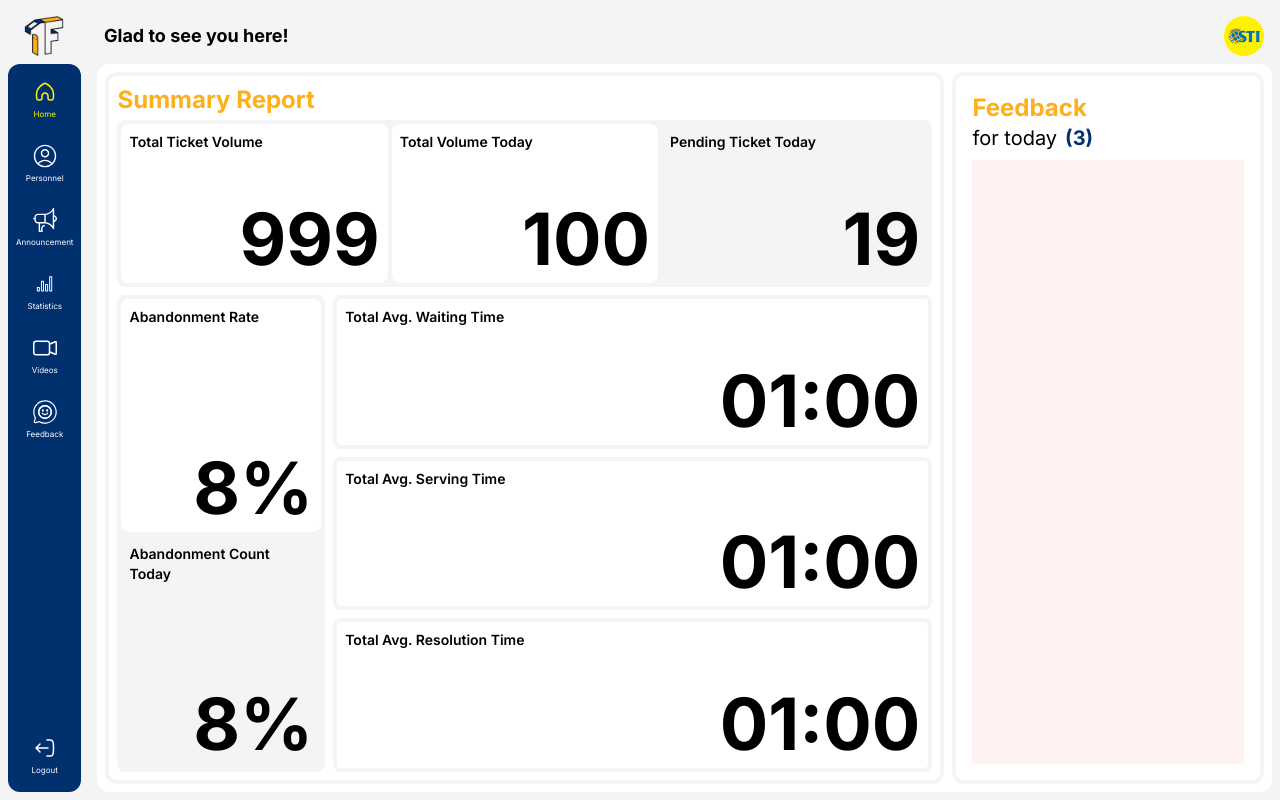
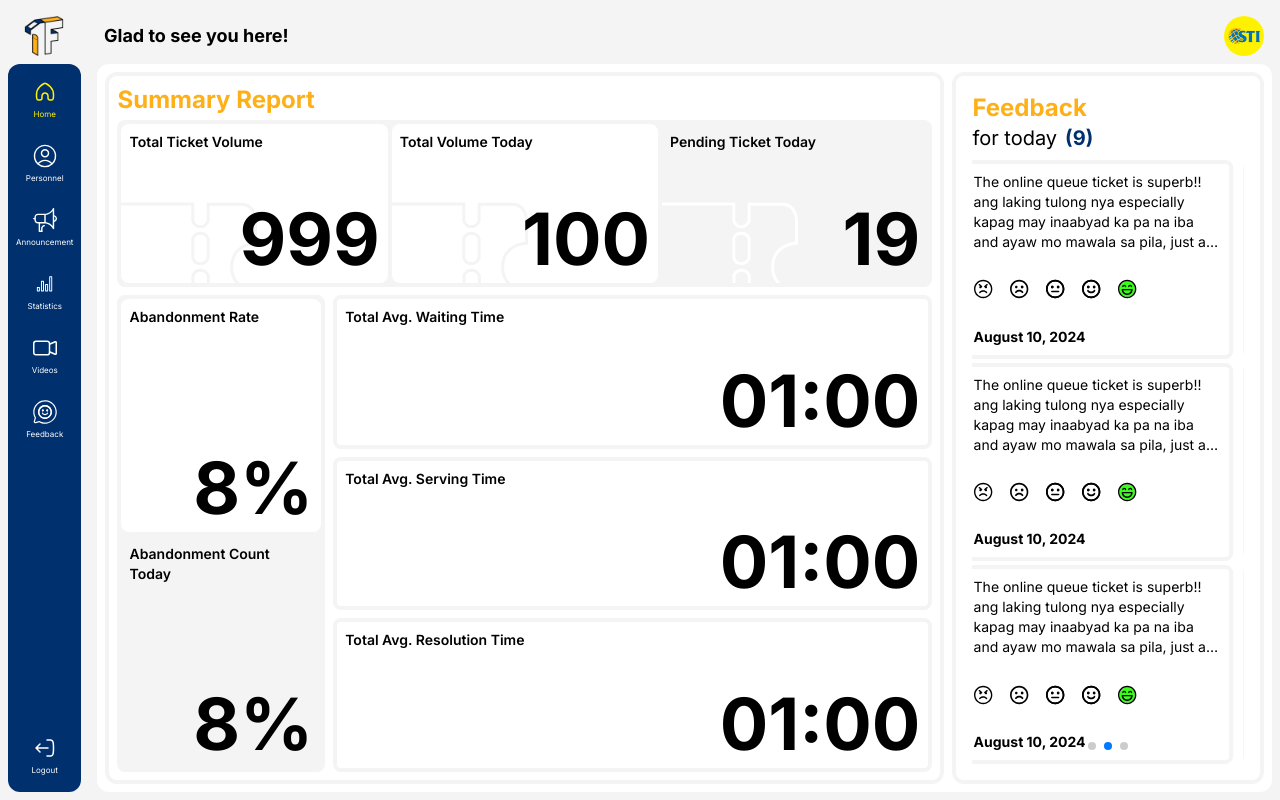
Before and after one commit to hanznikkol/oneflow-admin, a Vue app: page /admin/home in a window 1280 px wide. Built offline with nearby package versions, Linux system fonts and the light colour scheme.

Commit message:
Feedback Swiper

```diff
--- a/src/components/dashboard/MainHomeContainer.vue
+++ b/src/components/dashboard/MainHomeContainer.vue
@@ -82,40 +82,74 @@
     </div>
 
     <!-- Feedback Container -->
-    <div class="flex flex-[1] flex-col gap-2 bg-pure-white border-4 border-main-gray rounded-xl p-4">
+    <div class="w-full flex-1 flex flex-col gap-2 border-4 border-main-gray rounded-xl p-4">
         <div class="w-full h-auto flex-col flex">
             <h1 class="text-2xl font-bold text-custom-orange">Feedback</h1>
             <div class="flex flex-row gap-2 h-auto">
                 <p class="text-xl">for today</p>
-                <p class="text-xl font-bold text-primary">(3)</p>
+                <p class="text-xl font-bold text-primary">({{feedbackItems.length}})</p>
             </div>
         </div>
 
         <!-- Swiper Js -->
-        <div class="flex-1 h-full w-full bg-red-50">
-            <!-- <swiper
-                :space-between="10"
-                :pagination="{ clickable: true }"
-                :modules="modules"
-                class="flex-col flex items-center bg-blue-100"
-                :autoplay="{ delay: 2500, disableOnInteraction: false }"
+        <div class="flex flex-row w-full h-full">
+            <Swiper
+            :slide-per-view="1"
+            :space-between="10"
+            :pagination="{ clickable: true }"
+            :modules="[Pagination, Autoplay, Grid]"
+            class="w-0 flex-grow h-full"
+            :autoplay="{ delay: 5000, disableOnInteraction: false }"
             >
-              <swiper-slide v-for="index in 3" :key="index">{{ index }}</swiper-slide>
-            </swiper> -->
+                <template v-for="(slide, index) in feedbackSlides" :key="index">
+                    <SwiperSlide>
+                        <div class="h-full flex flex-col gap-1"> <!-- Flex container for spacing -->
+                            <FeedbackItem
+                                v-for="(item, itemIndex) in slide"
+                                :key="itemIndex"
+                                :content="item.content"
+                                :reaction="item.reaction"
+                                :date="item.date"
+                            />
+                        </div>
+                    </SwiperSlide>
+                </template>
+            </Swiper>
         </div>
+
     </div>
 </template>
 
 <script setup>
-// import IconTicketDark from '../icons/dashboard_icons/IconTicketDark.vue';
-// import IconTicketLight from '../icons/dashboard_icons/IconTicketLight.vue';
-// import 'swiper/css'
-// import 'swiper/css/pagination'
-// import 'swiper/css/autoplay'
-// import 'swiper/css/grid'
-// import { Swiper } from 'swiper/vue';
-// import { SwiperSlide } from 'swiper/vue';
-// import { Pagination, Autoplay } from 'swiper/modules';
+import { ref, computed } from 'vue';
+import IconTicketDark from '../icons/dashboard_icons/IconTicketDark.vue';
+import IconTicketLight from '../icons/dashboard_icons/IconTicketLight.vue';
+import FeedbackItem from './subcomponents/FeedbackItem.vue';
+import 'swiper/css'
+import 'swiper/css/pagination'
+import 'swiper/css/autoplay'
+import 'swiper/css/grid'
+import { Swiper, SwiperSlide } from 'swiper/vue';
+import { Pagination, Autoplay, Grid } from 'swiper/modules';
 
-// const modules = [Pagination, Autoplay]
+const feedbackItems = ref([
+    { content: "The online queue ticket is superb!! ...", reaction: "Very Good", date: "August 10, 2024" },
+    { content: "Great service, very efficient!", reaction: "Excellent", date: "August 11, 2024" },
+    { content: "Had a good experience, thanks!", reaction: "Good", date: "August 12, 2024" },
+    { content: "The online queue ticket is superb!! ...", reaction: "Very Good", date: "August 10, 2024" },
+    { content: "Great service, very efficient!", reaction: "Excellent", date: "August 11, 2024" },
+    { content: "Had a good experience, thanks!", reaction: "Good", date: "August 12, 2024" },
+    { content: "The online queue ticket is superb!! ...", reaction: "Very Good", date: "August 10, 2024" },
+    { content: "Great service, very efficient!", reaction: "Excellent", date: "August 11, 2024" },
+    { content: "Had a good experience, thanks!", reaction: "Good", date: "August 12, 2024" },
+    // Add more items as needed
+]);
+
+const feedbackSlides = computed(() => {
+    const slides = [];
+    for (let i = 0; i < feedbackItems.value.length; i += 3) {
+        slides.push(feedbackItems.value.slice(i, i + 3));
+    }
+    return slides;
+});
 </script>
--- /dev/null
+++ b/src/components/dashboard/subcomponents/FeedbackItem.vue
@@ -0,0 +1,11 @@
+<template>
+    <div class="w-full h-full flex flex-col border-4 border-main-gray rounded-lg gap-2 p-2">
+        <p class="line-clamp-4 h-full text-sm text-ellipsis overflow-clip">The online queue ticket is superb!! ang laking tulong nya especially kapag may inaabyad ka pa na iba and ayaw mo mawala sa pila, just a glance sa phone mo makikita mo na kung anong queue number na ung currently being served!</p>
+        <ReactionContainer reaction="Very Good"/>
+        <p class="font-bold text-sm">August 10, 2024</p>
+    </div>
+</template>
+
+<script setup>
+import ReactionContainer from '../../feedback/subcomponents/ReactionContainer.vue';
+</script>
```
